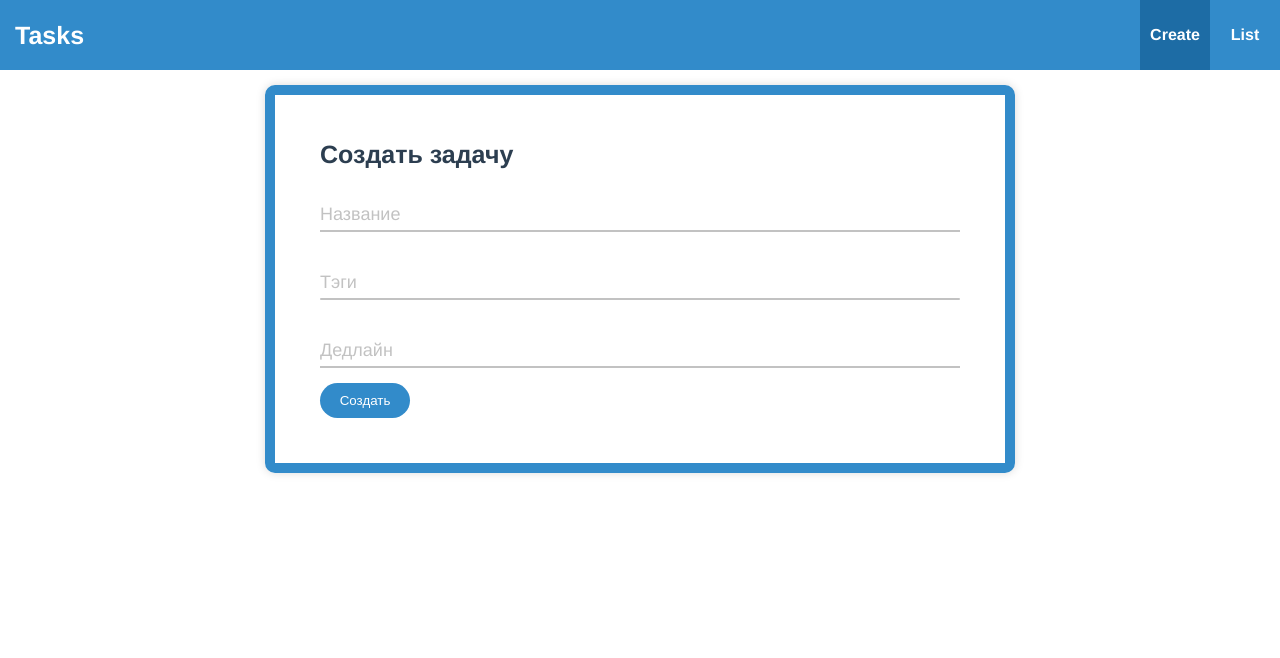
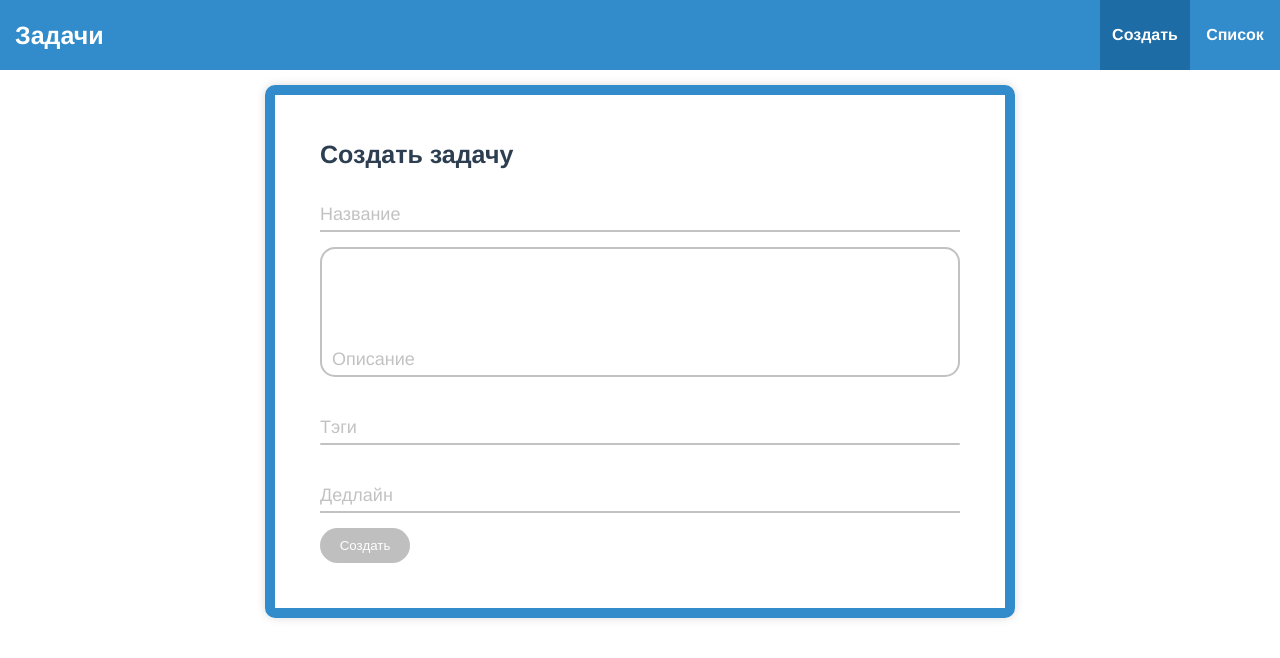
Before and after one commit to andris2233/deadline-todo, a Vue app: page / in a window 1280 px wide. Shown: the top 658 px of the page. Built offline with nearby package versions, Linux system fonts and the light colour scheme.

Commit message:
rename en words on create view, create description component, create store tasks, action and mutation for save created task, getter for all tasks

```diff
--- a/src/App.vue
+++ b/src/App.vue
@@ -1,10 +1,10 @@
 <template>
   <div id="app">
     <div id="nav">
-      <div class="header">Tasks</div>
+      <div class="header">Задачи</div>
       <div class="nav-menu">
-        <router-link to="/" class="nav-link">Create</router-link>
-        <router-link to="/list" class="nav-link">List</router-link>
+        <router-link to="/" class="nav-link">Создать</router-link>
+        <router-link to="/list" class="nav-link">Список</router-link>
       </div>
     </div>
     <transition name="router" tag="div" mode="out-in">
@@ -63,7 +63,7 @@
   font-weight: bold;
   color: #fff;
   text-decoration: none;
-  width: 70px;
+  width: 90px;
   height: 70px;
 }
 
--- a/src/components/TextArea.vue
+++ b/src/components/TextArea.vue
@@ -1,13 +1,91 @@
 <template>
-
+    <div class="textarea-wrapper" v-bind:class="{wrapperActive: focused}">
+        <div class="textarea__placeholder"
+            v-bind:class="{textarea__placeholderActive: focused || description.trim().length}">
+                {{placeholder ? placeholder : 'Description'}}
+            </div>
+        <textarea class="textarea"
+            v-model="description"
+            @focus="focused=true"
+            @blur="focused=false"
+            @change="$emit('v-model', description)"
+        >
+        </textarea>
+    </div>
 </template>
 
 <script>
 export default {
-
+    props: {
+        placeholder: {
+            type: String,
+            required: false
+        },
+        text: {
+            type: String,
+            required: false
+        }
+    },
+    data(){
+        return {
+            description: '',
+            focused: false
+        }
+    },
+    mounted(){
+        if(this.$props.text.trim()){
+            this.description = this.$props.text;
+        }
+    }
 }
 </script>
 
 <style scoped>
+.textarea-wrapper{
+    position: relative;
+    display: flex;
+    flex-direction: column;
+    align-items: stretch;
+    box-sizing: border-box;
+    padding: 20px 10px 10px 10px;
+    height: 130px;
+    width: 100%;
+    border-radius: 15px;
+    border: 2px solid #C2C2C2;
+    transition: all ease .5s;
+    overflow: hidden;
+    margin-bottom: 15px;
+}
 
+.textarea__placeholder{
+    z-index:-1;
+    transition: .5s;
+    color: #C2C2C2;
+    font-size: 18px;
+    position: absolute;
+    left: 10px;
+    top: 100px;
+}
+
+.textarea__placeholderActive{
+    top: 5px;
+    font-size: 12px;
+    color: #328BCA;
+    z-index:1;
+}
+
+.textarea{
+    resize: none;
+    flex: 1;
+    border: 0;
+    margin: 0;
+    padding: 0;
+    background: none;
+    outline: none;
+}
+
+.wrapperActive{
+    background: white;
+    border: 2px solid #328BCA;
+}
 </style>
--- a/src/store/index.js
+++ b/src/store/index.js
@@ -5,11 +5,25 @@ Vue.use(Vuex)
 
 export default new Vuex.Store({
   state: {
+    tasks: JSON.parse(localStorage.getItem('tasks') || '[]')
   },
   mutations: {
+    createTask(state, task){
+      state.tasks.push(task);
+      localStorage.setItem('tasks', JSON.stringify(state.tasks));
+    }
   },
   actions: {
+    createTask({commit}, task){
+      if(task.date < Date.now()){
+        task.status = 'expired';
+      }
+      commit('createTask', task);
+    }
   },
-  modules: {
+  getters: {
+    getTasks(state){
+      return state.tasks;
+    }
   }
 })
--- a/src/views/Create.vue
+++ b/src/views/Create.vue
@@ -1,11 +1,15 @@
 <template>
-    <form @submit.prevent>
+    <form>
         <div class="create-header">Создать задачу</div>
         <InputText
             v-bind:text="title"
             v-bind:placeholder="'Название'"
             @v-model="changeTitle"
         />
+        <TextArea
+            v-bind:text="description"
+            v-bind:placeholder="'Описание'"
+            @v-model="changeDescription"/>
         <Chips
             v-bind:tags="tags"
             v-bind:placeholder="'Тэги'"
@@ -17,7 +21,7 @@
             @v-model="changeDeadline"
             v-bind:date="date"
         />
-        <button type="submit">Создать</button>
+        <button type="button" @click="createTask" :disabled="!formValid">Создать</button>
     </form>
 </template>
 
@@ -25,15 +29,22 @@
 import Chips from '@/components/Chips';
 import InputText from '@/components/InputText';
 import Datepicker from '@/components/Datepicker';
+import TextArea from '@/components/TextArea';
 export default {
     data () {
         return {
             title: '',
             tags: [],
+            description: '',
             date: null
         }
     },
-    components: { Chips, InputText, Datepicker },
+    computed: {
+        formValid(){
+            return this.title.trim().length && this.tags.length && this.description.trim().length && this.date;
+        }
+    },
+    components: { Chips, InputText, Datepicker, TextArea },
     methods: {
         createTag(tag) {
             this.tags.push(tag);
@@ -46,6 +57,20 @@ export default {
         },
         changeDeadline(date){
             this.date = date;
+        },
+        changeDescription(description){
+            this.description = description;
+        },
+        createTask(){
+            this.$store.dispatch('createTask', {
+                id: Date.now(),
+                title: this.title,
+                tags: this.tags,
+                description: this.description,
+                date: this.date.getTime(),
+                status: 'active'
+            });
+            this.$router.push('/list');
         }
     }
 }
@@ -92,4 +117,17 @@ button:active{
     transform: scale(1);
 }
 
+button:disabled{
+    background: gray;
+    color: white;
+    opacity: .5;
+}
+
+button:disabled:hover{
+    background: gray;
+    color: white;
+    box-shadow: none;
+    transform: scale(1);
+}
+
 </style>
```
